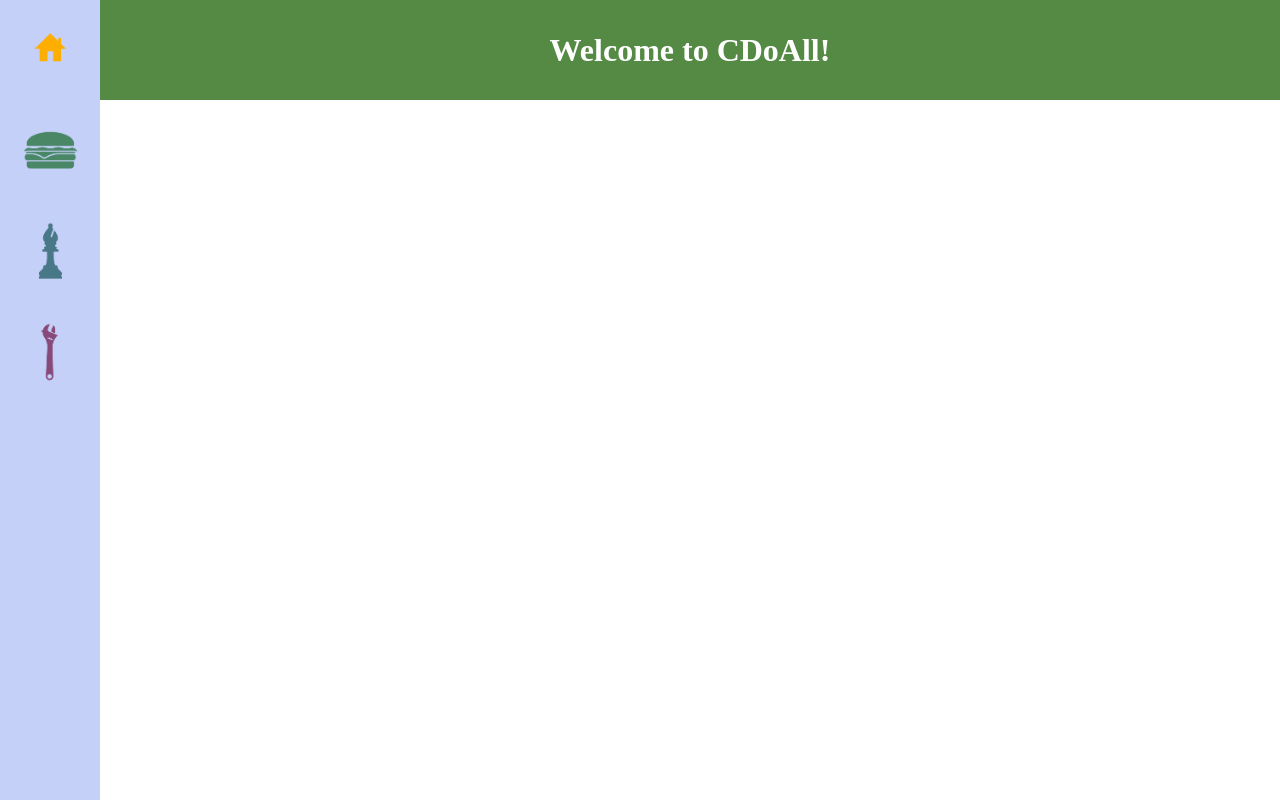
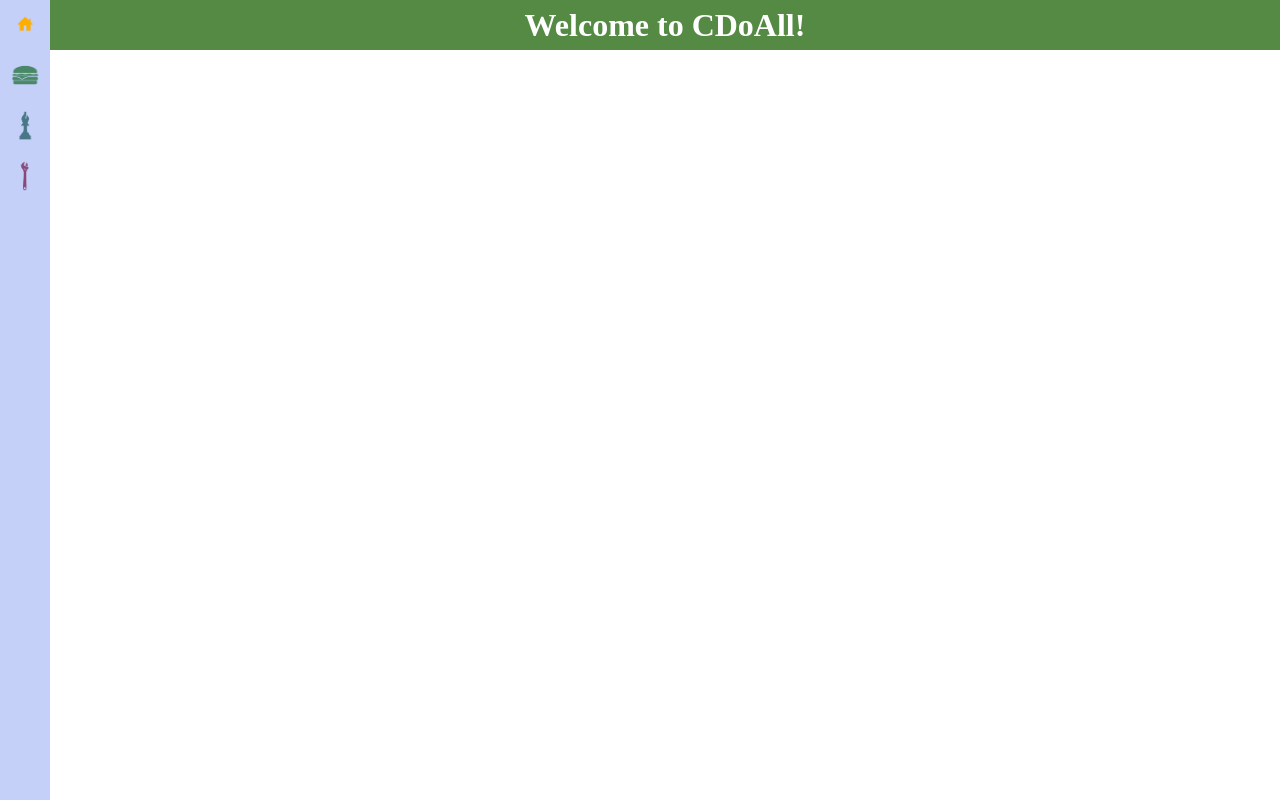
Before and after one commit to JBLGithub/CDoAll, a plain HTML site: page index.html in a window 1280 px wide. Drawn offline with Linux system fonts and the light colour scheme.

Commit message:
resize navbar

```diff
--- a/static/css/templates/imagecontainer.css
+++ b/static/css/templates/imagecontainer.css
@@ -1,10 +1,10 @@
 imagecontainer {
     display: block;
     width: 100%;
-    padding: 10px;
+    padding: 5px;
 }
 
 imagecontainer img {
     display: block;
-    height: 80px;
+    height: 40px;
 }
--- a/static/css/templates/mainheader.css
+++ b/static/css/templates/mainheader.css
@@ -4,9 +4,9 @@ mainheader {
     background-color: #558A44;
     top: 0;
     right: 0;
-    left: 100px;
-    height: 100px;
-    line-height: 100px;
+    left: 50px;
+    height: 50px;
+    line-height: 50px;
 }
 
 mainheader h1 {
--- a/static/css/templates/mainnav.css
+++ b/static/css/templates/mainnav.css
@@ -5,7 +5,7 @@ mainnav {
     top: 0;
     left: 0;
     height: 100%;
-    width: 100px;
+    width: 50px;
 }
 
 mainnav ul {
```
